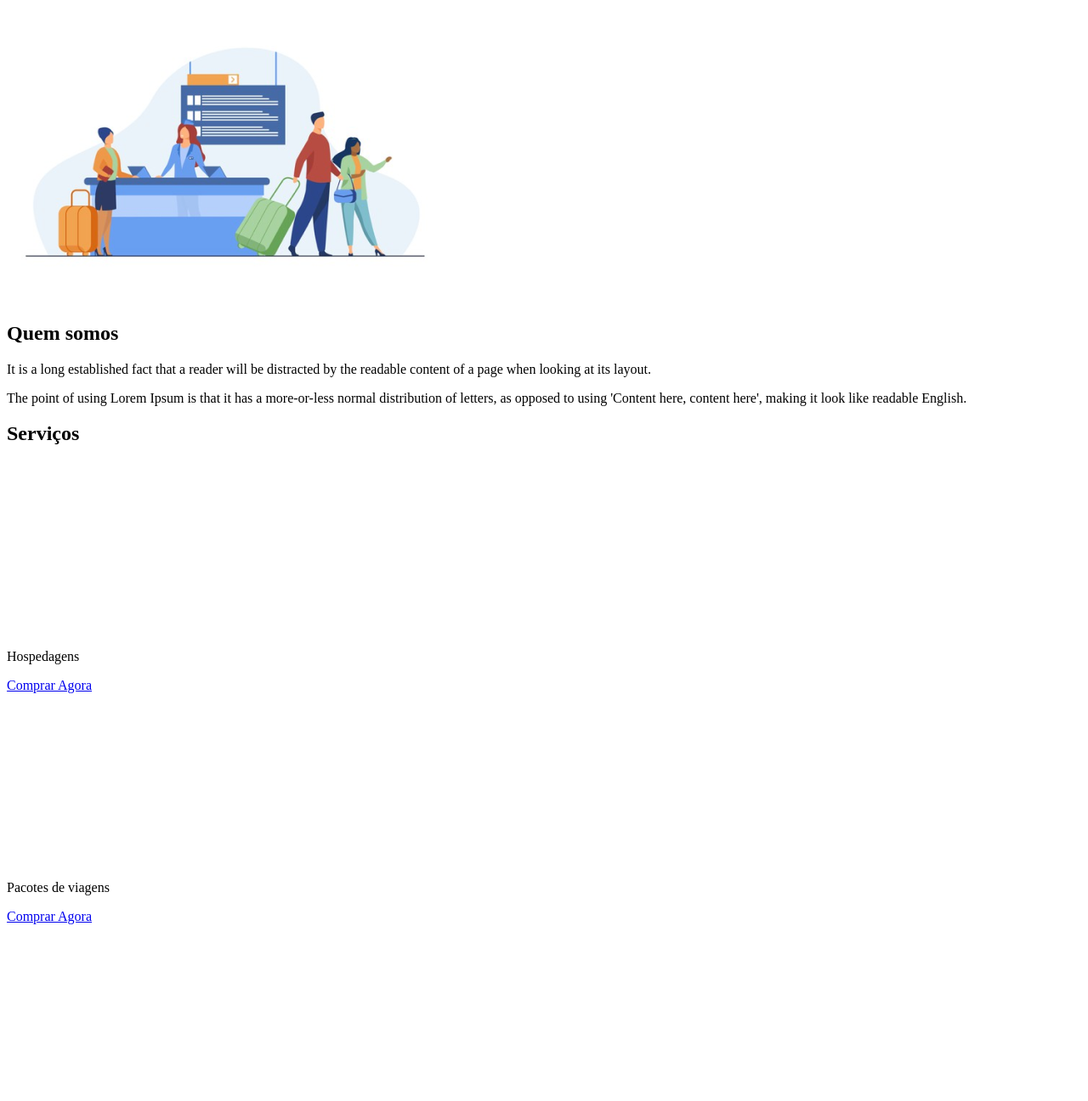
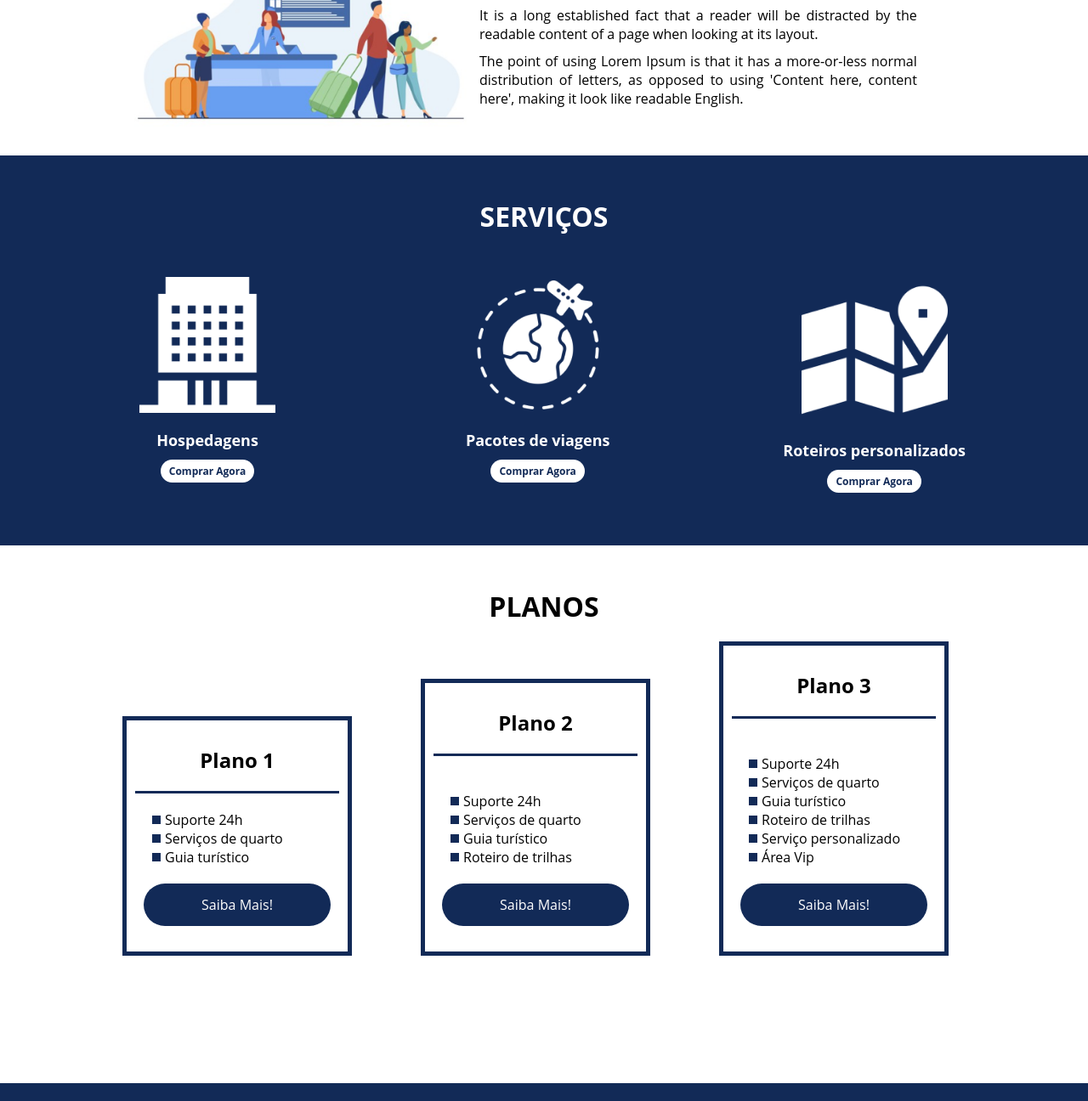
Before and after one commit to lucianarochacosta/Projeto-FlexTurismo-DIO, a plain HTML site: page flex-projeto/index.html in a window 1280 px wide. Shown: the part 725-2021 px from the top of the page at 85% size. Drawn offline with Linux system fonts and the light colour scheme.

Commit message:
Feature: implementando estilos com CSS

```diff
--- a/flex-projeto/index.html
+++ b/flex-projeto/index.html
@@ -1,26 +1,32 @@
 <!DOCTYPE html>
 <html lang="pt-br">
+
 <head>
     <meta charset="UTF-8">
     <meta name="viewport" content="width=device-width, initial-scale=1.0">
     <title>Flex Turismos</title>
     <link rel="stylesheet" href="./style.css">
 </head>
+
 <body>
     <header>
+        <div class="flex-container menu">
+            <div>
                 <h1>FlexTurismos</h1>
-        <ul>
+            </div>
+            <ul class="list-itens">
                 <li><a href="#quem-somos">Quem Somos</a></li>
                 <li><a href="#servicos">Serviços</a></li>
                 <li><a href="#planos">Planos</a></li>
             </ul>
+        </div>
     </header>
 
-    <div>
-        <div>
+    <div class="flex-container apresentacao">
+        <div class="texto-apresentacao">
             <h1>Flex <br>Turismos</h1>
             <p>O melhor serviço para você!</p>
-            <a href="">Saiba Mais!</a>
+            <a href="" class="btn">Saiba Mais!</a>
         </div>
 
         <div>
@@ -28,37 +34,40 @@
         </div>
     </div>
 
+    <div class="flex-container" id="quem-somos">
         <div>
+            <h2>Quem somos</h2>
+            <p>It is a long established fact that a reader will be distracted by the readable content of a page when
+                looking at its layout. </p>
+            <p>The point of using Lorem Ipsum is that it has a more-or-less normal distribution of letters, as opposed
+                to using 'Content here, content here', making it look like readable English.</p>
+        </div>
+
         <div>
             <img src="./images/1-quem-somos.png" alt="balcão de atendimento">
         </div>
-
-        <div>
-            <h2>Quem somos</h2>
-            <p>It is a long established fact that a reader will be distracted by the readable content of a page when looking at its layout. </p>
-            <p>The point of using Lorem Ipsum is that it has a more-or-less normal distribution of letters, as opposed to using 'Content here, content here', making it look like readable English.</p>
-        </div>
     </div>
 
+    <div class="container-externo">
+        <div class="flex-container" id="servicos">
             <div>
-        <div>
-            <h2>Serviços</h2>
+                <h2>SERVIÇOS</h2>
             </div>
 
-        <div>
-            <div>
+            <div class="list-servicos">
+                <div class="item-servicos">
                     <div><img src="./images/icon-2.png" alt="hospedagens"></div>
                     <p>Hospedagens</p>
                     <a href="#">Comprar Agora</a>
                 </div>
 
-            <div>
+                <div class="item-servicos">
                     <div><img src="./images/icon-1.png" alt="pacote de viagens"></div>
                     <p>Pacotes de viagens</p>
                     <a href="#">Comprar Agora</a>
                 </div>
 
-            <div>
+                <div class="item-servicos">
                     <div><img src="./images/icon-3.png" alt="roteiros personalizados"></div>
                     <p>Roteiros personalizados</p>
                     <a href="#">Comprar Agora</a>
@@ -66,33 +75,39 @@
 
             </div>
         </div>
+    </div>
 
+    <div class="flex-container" id="planos">
         <div>
+            <h2>PLANOS</h2>
+        </div>
 
-        <div>
-            <h3>Plano 2</h3>
+        <div class="list-planos">
+            <div class="item-plano">
+                <h3>Plano 1</h3>
                 <ul>
                     <li>Suporte 24h</li>
                     <li>Serviços de quarto</li>
                     <li>Guia turístico</li>
                 </ul>
-            <a href="#">Saiba Mais!</a>
+                <a href="#" class="btn">Saiba Mais!</a>
             </div>
 
-        <div>
+            <div class="item-plano">
                 <h3>Plano 2</h3>
+                <br>
                 <ul>
                     <li>Suporte 24h</li>
                     <li>Serviços de quarto</li>
                     <li>Guia turístico</li>
                     <li>Roteiro de trilhas</li>
-                <li>Serviço personalizado</li>
                 </ul>
-            <a href="#">Saiba Mais!</a>
+                <a href="#" class="btn">Saiba Mais!</a>
             </div>
 
-        <div>
+            <div class="item-plano">
                 <h3>Plano 3</h3>
+                <br>
                 <ul>
                     <li>Suporte 24h</li>
                     <li>Serviços de quarto</li>
@@ -101,13 +116,17 @@
                     <li>Serviço personalizado</li>
                     <li>Área Vip</li>
                 </ul>
-            <a href="#">Saiba Mais!</a>
+                <a href="#" class="btn">Saiba Mais!</a>
+            </div>
         </div>
     </div>
 
     <footer>
+        <div class="flex-container footer">
             <p>&copy; 2021 CSS Flexbox</p>
-        <p>Desenvolvido por: Seu nome aqui dev</p>
+            <p>Desenvolvido por: Luciana Rocha Costa</p>
+        </div>
     </footer>
 </body>
+
 </html>
--- a/flex-projeto/style.css
+++ b/flex-projeto/style.css
@@ -0,0 +1,300 @@
+*{
+    margin: 0;
+    padding: 0;
+    font-family: 'Open Sans', sans-serif;
+}
+
+ul{
+    list-style: none;
+    margin: 0;
+    padding: 0;
+}
+
+ul li a{
+    text-decoration: none;
+}
+
+div img{
+    display: block;
+    width: 100%;
+}
+
+.flex-container{
+    display: flex;
+    max-width: 992px;
+    margin: auto;
+    width: 100%;
+    min-width: 320px;
+}
+
+header{
+    background-color: #122A57;
+    height: 100px;
+    display: flex;
+    align-items: center;
+    color: #ffff;
+}
+
+header .list-itens{
+    display: flex;
+    width: 100%;
+    max-width: 260px;
+    justify-content: space-between;
+    align-items: center;
+}
+
+.list-itens li a{
+    color: #ffff;
+}
+
+header .menu{
+    justify-content: space-between;
+}
+
+.apresentacao{
+    height: 100%;
+    align-items: center;
+    justify-content: space-between;
+    margin-top: 50px;
+    margin-bottom: 50px;
+}
+
+.apresentacao .texto-apresentacao{
+    min-height: 200px;
+    text-align: center;
+}
+
+.texto-apresentacao h1{
+    color: #122A57;
+    font-size: 48px;
+    margin-bottom: 10px;
+}
+
+.btn{
+    background-color: #122A57;
+    color: #ffff;
+    text-align: center;
+    border-radius: 30px;
+    width: 220px;
+    display: block;
+    text-decoration: none;
+    height: 50px;
+    line-height: 50px;
+    margin-top: 10px;
+    margin-bottom: 10px;
+}
+
+#quem-somos{
+    flex-direction: row-reverse;
+    align-items: center;
+    justify-content: space-between;
+}
+
+#quem-somos h2{
+    font-size: 32px;
+    color: #122A57;
+    display: flex;
+    margin-bottom: 20px;
+    align-items: center;
+}
+
+#quem-somos h2::before{
+    content: "";
+    height: 50px;
+    width: 5px;
+    margin-right: 5px;
+    background-color: #122A57;
+    position: relative;
+}
+
+#quem-somos p{
+    margin-bottom: 10px;
+    width: 90%;
+    text-align: justify;
+}
+
+#quem-somos img{
+    min-width: 420px;
+}
+
+.container-externo{
+    background-color: #122A57;
+    width: 100%;
+    padding-top: 25px;
+}
+
+#servicos{
+    flex-direction: column;
+    padding-top: 25px;
+    padding-bottom: 50px;
+}
+
+#servicos h2{
+    color: #ffff;
+    font-size: 32px;
+    margin-bottom: 50px;
+    text-align: center;
+}
+
+.list-servicos{
+    display: flex;
+    justify-content: space-between;
+}
+
+.list-servicos .item-servicos{
+    text-align: center;
+}
+
+.item-servicos a{
+    width: 220px;
+    background-color: #ffff;
+    border-radius: 30px;
+    height: 50px;
+    text-align: center;
+    margin-top: 20px;
+    line-height: 50px;
+    padding: 5px 10px;
+    color: #122A57;
+    font-size: 12px;
+    text-decoration: none;
+    font-weight: 700;
+}
+
+.item-servicos p{
+    font-weight: 700;
+    font-size: 18px;
+    color: #ffff;
+    margin-top: 20px;
+}
+
+.item-servicos img{
+    width: 80%;
+    margin: auto;
+}
+
+#planos{
+    flex-direction: column;
+    min-height: 100%;
+    padding-top: 50px;
+    margin-bottom: 150px;
+}
+
+#planos h2{
+    font-size: 32px;
+    text-align: center;
+    margin-bottom: 20px;
+}
+
+.list-planos{
+    display: flex;
+    align-items: flex-end;
+    justify-content: space-between;
+}
+
+.item-plano{
+    flex: 1;
+    border: 5px solid #122A57;
+    margin-right: 20px;
+    padding: 10px;
+    max-width: 240px;
+}
+
+.item-plano .btn{
+    margin: auto;
+    margin-bottom: 20px;
+}
+
+.item-plano h3{
+    font-size: 24px;
+    display: flex;
+    flex-direction: column;
+    text-align: center;
+    margin-top: 20px;
+}
+
+.item-plano h3::after{
+    content: "";
+    background-color: #122A57;
+    width: 100%;
+    height: 3px;
+    margin-top: 20px;
+    margin-bottom: 10px;
+}
+
+.item-plano ul{
+    padding: 10px 20px;
+    display: flex;
+    flex-direction: column;
+    margin-bottom: 10px;
+}
+
+.item-plano ul li{
+    display: flex;
+    flex-wrap: nowrap;
+    align-items: center;
+}
+.item-plano ul li::before{
+    content: "";
+    width: 10px;
+    height: 10px;
+    background-color: #122A57;
+    margin-right: 5px;
+}
+
+footer{
+    background-color: #122A57;
+    height: 70px;
+    display: flex;
+    align-items: center;
+}
+
+footer .footer{
+    justify-content: space-between;
+    color: #ffff
+}
+
+/* mobile */
+@media(max-width: 992px){
+    .flex-container{
+        flex-direction: column;
+    }
+
+    .apresentacao{
+        flex-direction: column-reverse;
+    }
+
+    .apresentacao .texto-apresentacao{
+        width: 100%;
+    }
+
+    #quem-somos{
+        flex-direction: column-reverse;
+    }
+
+    #quem-somos img{
+        min-width: 320px;
+        margin: auto;
+    }
+
+    .list-servicos{
+        flex-direction: column;
+    }
+
+    .item-servicos img{
+        width: 50%;
+        margin: auto;
+    }
+
+    .list-planos{
+        flex-direction: column;
+        align-items: flex-start;
+        margin-bottom: 20px;
+    }
+
+    .list-planos .item-plano{
+        max-width: 90%;
+        margin: auto;
+        width: 100%;
+        margin-bottom: 20px;
+    }
+}
```
Lines whose indentation alone changed are shown as unchanged.
